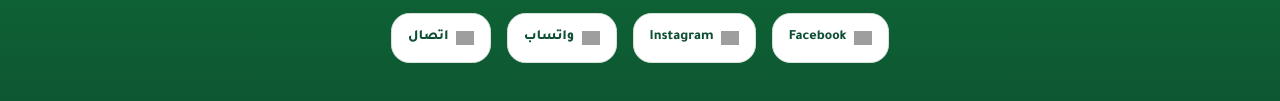
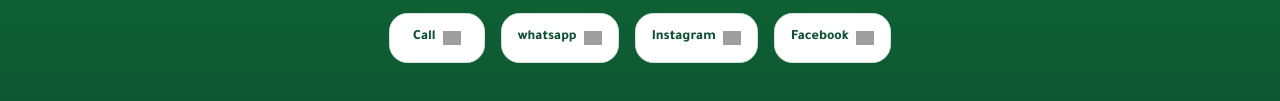
Before and after one commit to 50arena/50arena, a website: page index.html in a window 1280 px wide. Shown: the part 1173-1274 px from the top of the page. Drawn offline with Linux system fonts and the light colour scheme; no server answers; grey boxes are pictures that could not be loaded.

Commit message:
Update index.html

```diff
--- a/index.html
+++ b/index.html
@@ -481,13 +481,13 @@
         <img src="https://drive.google.com/thumbnail?id=1np2u6hKRIBj9HPNq9NoXRYSi3utRzMVe&sz=w200" alt="Instagram">
         <span class="contact-label">Instagram</span>
       </a>
-      <a class="contact-link" href="https://wa.me/962779605047" target="_blank" rel="noreferrer" aria-label="واتساب">
-        <img src="https://drive.google.com/thumbnail?id=1iNhEgW9xdkgsfIEJ376YLbRnJN_YvTpC&sz=w200" alt="واتساب">
-        <span class="contact-label">واتساب</span>
+      <a class="contact-link" href="https://wa.me/962779605047" target="_blank" rel="noreferrer" aria-label="whatsapp">
+        <img src="https://drive.google.com/thumbnail?id=1iNhEgW9xdkgsfIEJ376YLbRnJN_YvTpC&sz=w200" alt="whatsapp">
+        <span class="contact-label">whatsapp</span>
       </a>
-      <a class="contact-link" href="tel:0779605047" aria-label="اتصال">
-        <img src="https://drive.google.com/thumbnail?id=1DctrtB5ZOuZaY_0uyGZNCoFEwVnPoumg&sz=w200" alt="اتصال">
-        <span class="contact-label">اتصال</span>
+      <a class="contact-link" href="tel:0779605047" aria-label="Call">
+        <img src="https://drive.google.com/thumbnail?id=1DctrtB5ZOuZaY_0uyGZNCoFEwVnPoumg&sz=w200" alt="Call">
+        <span class="contact-label">Call</span>
       </a>
     </div>
     <div class="app-footer"></div>
```
